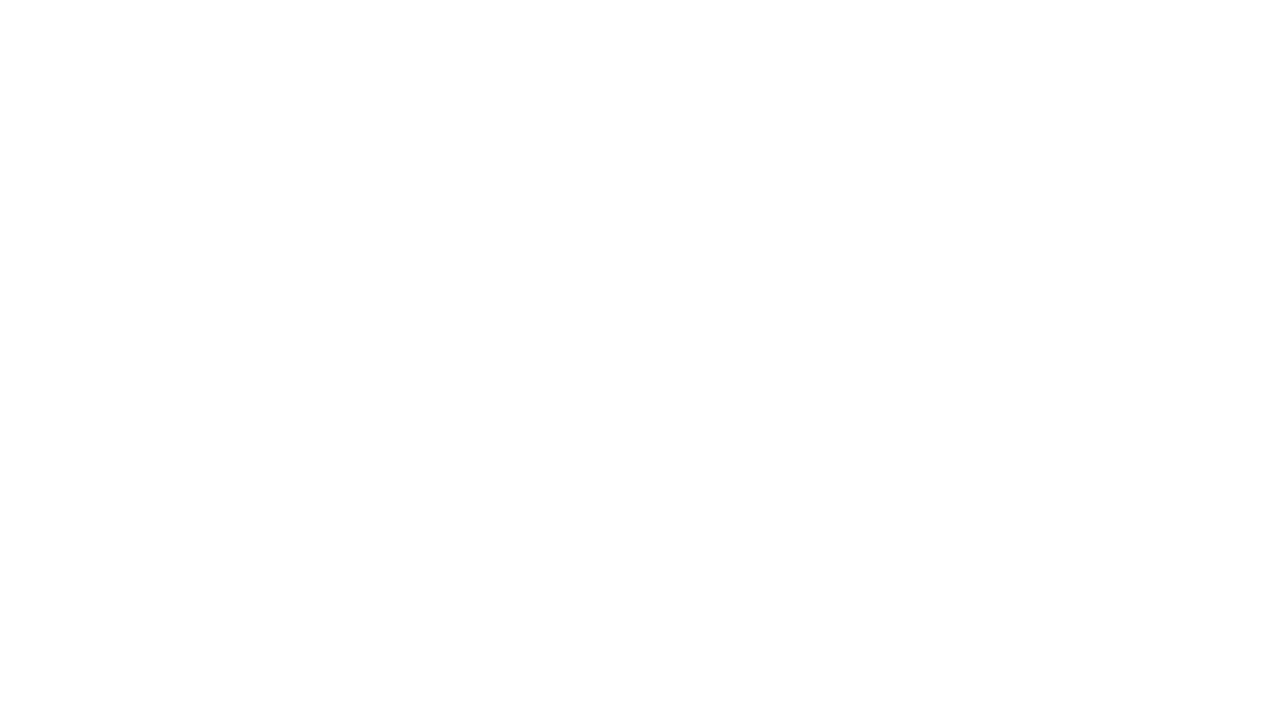
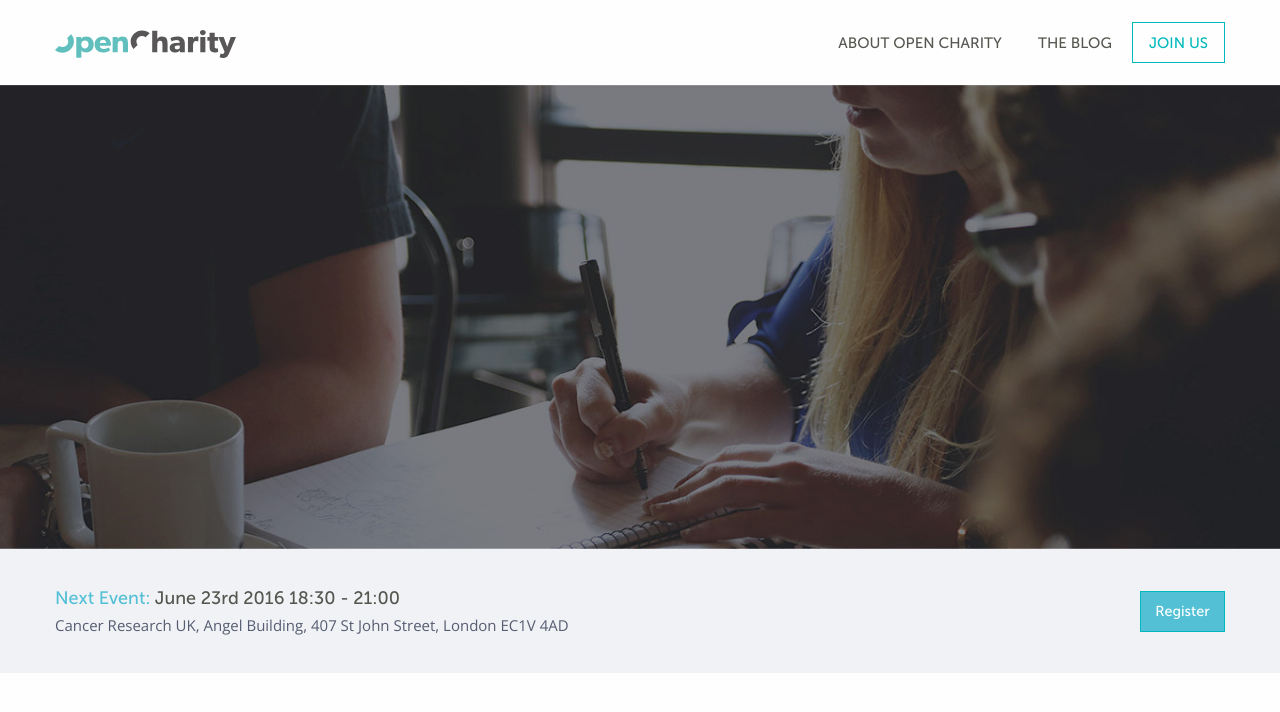
Before and after one commit to isalcedo/ccorp-task3, a website: page index.html in a window 1280 px wide. Drawn offline with nearby package versions, Linux system fonts and the light colour scheme.

Commit message:
Half time

```diff
--- /dev/null
+++ b/assets/css/app.scss
@@ -0,0 +1,106 @@
+@font-face {
+    font-family: 'Awesome';
+    src: url('fonts/fontawesome.woff') format('woff');
+}
+@font-face {
+    font-family: 'MuseoSans';
+    src: url('fonts/MuseoSans-500.woff') format('woff');
+}
+@font-face {
+    font-family: 'MuseoSansRounded';
+    src: url('fonts/MuseoSansRounded300.woff') format('woff');
+}
+/*functions */
+@function calculateRem($size) {
+  $remSize: $size / 16px;
+  @return #{$remSize}rem;
+}
+
+/* Variables */
+$line-height-top: 85px;
+$colors_c00: #565650;
+$colors_c01: #f1f2f5;
+$colors_c02: #53c0d6;
+$colors_c03: #565d72;
+
+$museo500: 'MuseoSans';
+$opensans: 'Open Sans';
+
+body * {
+	font-family: $museo500;
+}
+body {
+}
+
+
+header {
+	line-height: $line-height-top;
+
+	nav {
+	}
+
+	ul.menu {
+		text-align: right;
+
+		li {
+			height: $line-height-top;
+			display: inline-flex;
+			align-items: center;
+
+			a {
+				text-transform: uppercase;
+				color: $colors_c00;
+				font-size: calculateRem(15px);
+				line-height: normal;
+			}
+		}
+
+	}
+}
+.top-highlight {
+	background: $colors_c01;
+
+	> .row {
+		display: flex;
+		align-items: center;
+	}
+	> .row > div {
+	}
+	.type_event {
+		padding: calculateRem(35px) 0;
+
+		p {
+			margin-bottom: 0;
+		}
+		.title, .date {
+			font-size: calculateRem(18px);
+		}
+		.title {
+			color: $colors_c02;
+		}
+		.date {
+			color: $colors_c00;
+		}
+		.info {
+			color: $colors_c03;
+			font-family: $opensans;
+			font-size: calculateRem(15px);
+		}
+	}
+}
+a.button.line {
+	color: #00b9bc;
+	border: 1px solid #00b9bc;
+	background: none;
+	transition: easy-in-out all 0.25s;
+	margin-bottom: 0;
+}
+a.button.line:hover,
+a.button.line.filled {
+	color: #fff;
+	border: 1px solid #00b9bc;
+	background: $colors_c02;
+}
+a.button.line.filled:hover {
+	background: #4497a9;
+}
--- a/index.html
+++ b/index.html
@@ -5,13 +5,66 @@
     <meta http-equiv="x-ua-compatible" content="ie=edge">
     <meta name="viewport" content="width=device-width, initial-scale=1.0">
     <title>Ccorp - Task 3</title>
-    <link rel="stylesheet" href="libs/foundation-sites/dist/foundation-flex.min.css">
+    <link rel="stylesheet" href="libs/foundation-sites/dist/foundation.min.css">
     <link href="https://fonts.googleapis.com/icon?family=Material+Icons" rel="stylesheet">
-    <link href="https://fonts.googleapis.com/css?family=Roboto+Condensed:300,400,700" rel="stylesheet">
+    <link href="https://fonts.googleapis.com/css?family=Open+Sans:400,600" rel="stylesheet">
     <link rel="stylesheet" href="assets/css/app.css">
   </head>
   <body>
+    <header>
+      <div class="row">
+        <div class="large-6 columns">
+          <a href="/" title="Open Charity">
+            <img src="assets/img/OpenCharityLogo.svg" alt="Open Charity. Logo">
+          </a>
+        </div>
+        <div class="large-6 columns">
+          <nav>
+            <ul class="menu">
+              <li><a href="javascript:void(0);" title="About Open Charity">About Open Charity</a></li>
+              <li><a href="javascript:void(0);" title="The Blog">The Blog</a></li>
+              <li><a href="javascript:void(0);" class="button line" title="Join Us">Join Us</a></li>
+            </ul>
+          </nav>
+        </div>
+      </div>
+    </header>
+    <section class="cont-slider">
+      <div class="row expanded">
+        <img src="assets/img/slidertop1.jpg" alt="Open Charity. Slide 1">
+      </div>
+    </section>
+    <section class="content-body">
+      <div class="top-highlight">
+        <div class="row">
+          <div class="large-6 columns">
+            <div class="type_event">
+              <p>
+                <span class="title">Next Event:</span>
+                <span class="date">June 23rd 2016 18:30 - 21:00</span>
+              </p>
+              <p>
+                <span class="info">Cancer Research UK, Angel Building, 407 St John Street, London EC1V 4AD</span>
+              </p>
+            </div>
+          </div>
+          <div class="large-6 columns text-right">
+            <a href="javascript:void(0);" class="button line filled" title="Register">Register</a>
+          </div>
+        </div>
+      </div>
 
+      <div class="body-invitation">
+        <div class="row">
+          <div class="large-4 columns">
+          </div>
+          <div class="large-4 columns">
+          </div>
+          <div class="large-4 columns">
+          </div>
+        </div>
+      </div>
+    </section>
 
 
     <script src="libs/jquery/dist/jquery.min.js"></script>
```
Also changed, not shown: assets/css/app.css, assets/css/fonts/MuseoSans-500.woff (added), assets/css/fonts/MuseoSansRounded300.woff (added), assets/css/fonts/fontawesome.woff (added), assets/img/OpenCharityLogo.svg (added), assets/img/slidertop1.jpg (added), assets/img/slidertop2.jpg (added), assets/img/slidertop3.jpg (added), 2 other files.
